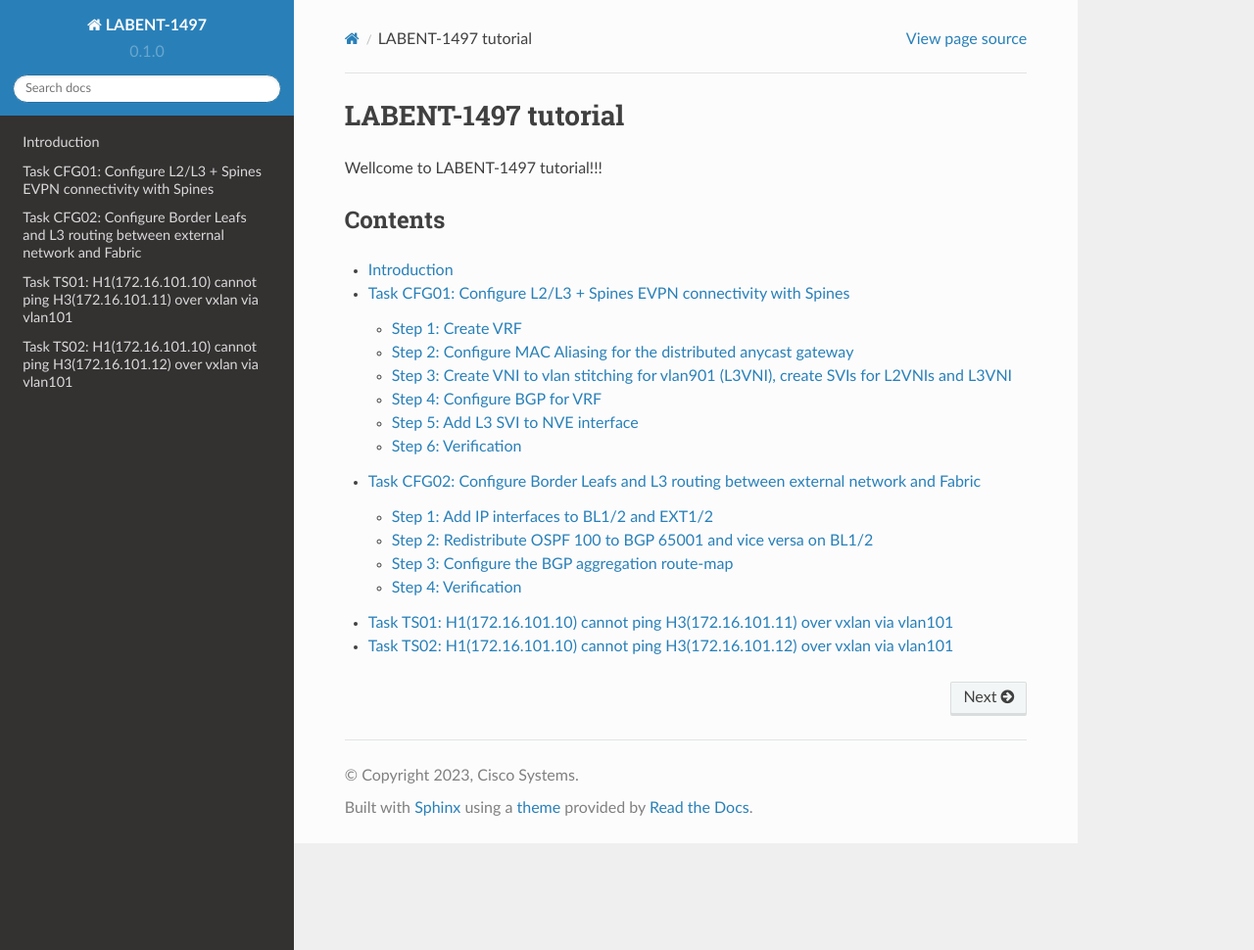
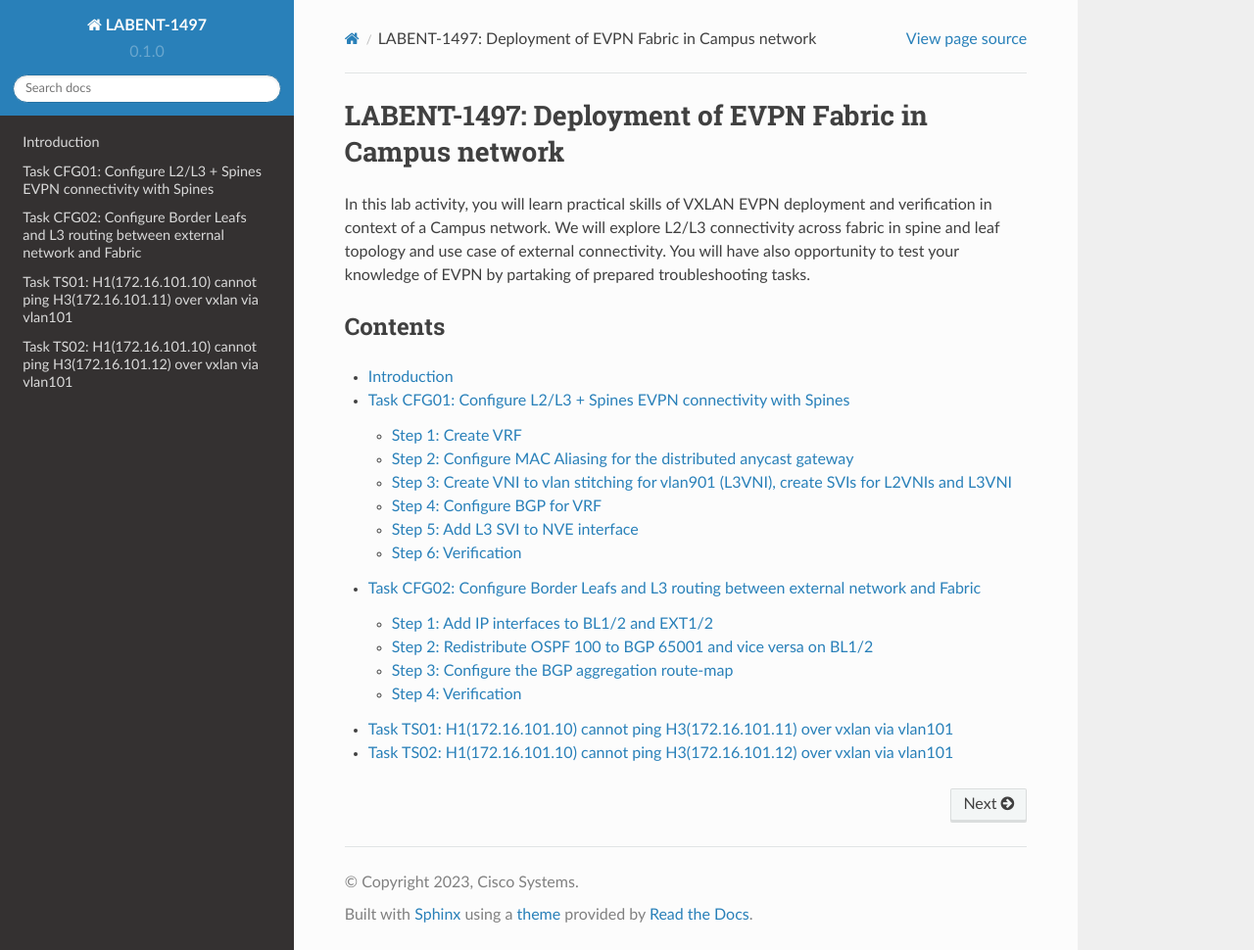
Before and after one commit to dvishchu/labent-1497, a Sphinx documentation site: the page built from docs/source/index.rst, in a window 1280 px wide and 970 px high. Shown: the whole window at 98% size. Built offline with Sphinx 7.4.7 and the Read the Docs theme 2.0.0, drawn with Linux system fonts in a browser that asks for light colours.

Commit message:
Updating intro page

```diff
--- a/docs/source/index.rst
+++ b/docs/source/index.rst
@@ -1,7 +1,7 @@
-LABENT-1497 tutorial
-===================================
+LABENT-1497: Deployment of EVPN Fabric in Campus network
+========================================================
 
-Wellcome to LABENT-1497 tutorial!!!
+In this lab activity, you will learn practical skills of VXLAN EVPN deployment and verification in context of a Campus network. We will explore L2/L3 connectivity across fabric in spine and leaf topology and use case of external connectivity. You will have also opportunity to test your knowledge of EVPN by partaking of prepared troubleshooting tasks.
 
 Contents
 --------
```
